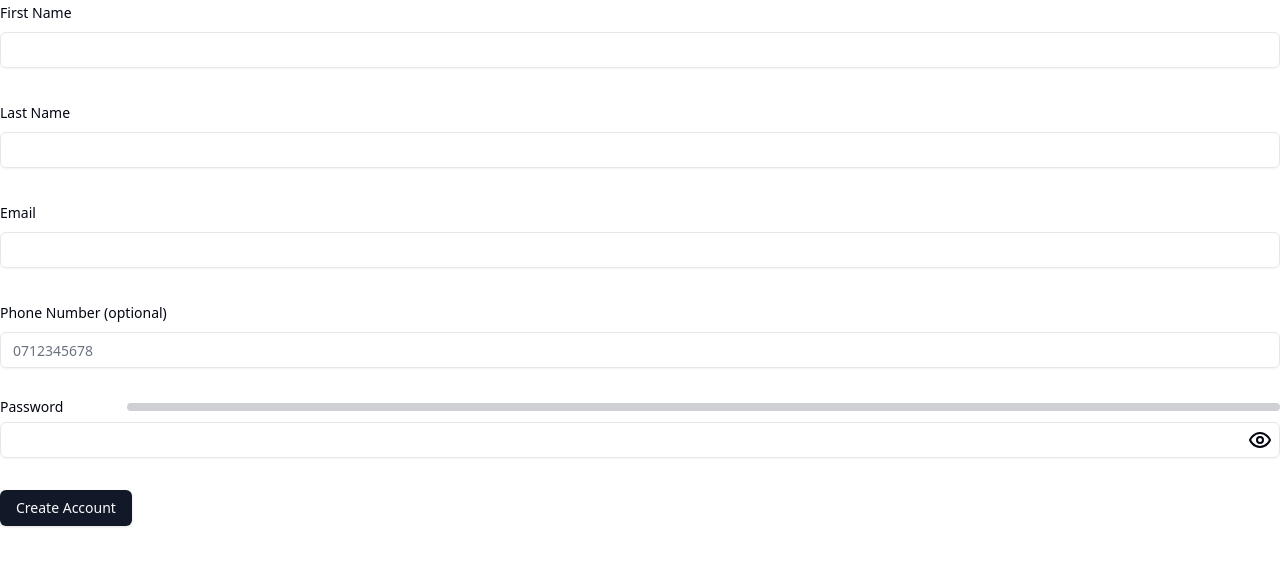
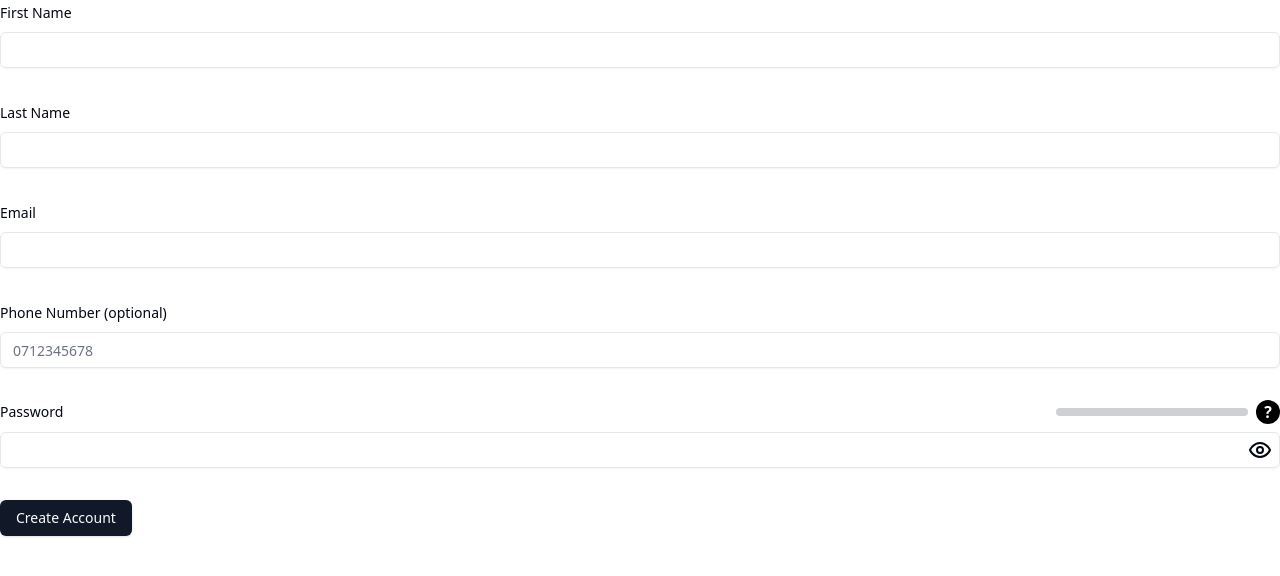
Before and after one commit to thabomoloi/online-store, a React (Vite) app in the folder apps/web/: page / in a window 1280 px wide. Shown: the top 576 px of the page. Built offline with nearby package versions, Linux system fonts and the light colour scheme.

Commit message:
Add tool tips

```diff
--- a/apps/web/src/components/forms/auth/SignUpForm.tsx
+++ b/apps/web/src/components/forms/auth/SignUpForm.tsx
@@ -9,14 +9,21 @@ import {
 } from "@/components/ui/form";
 import { Input } from "@/components/ui/input";
 import { Progress } from "@/components/ui/progress";
+import { TooltipProvider } from "@/components/ui/tooltip";
 import { toast } from "@/components/ui/use-toast";
 import { zodResolver } from "@hookform/resolvers/zod";
+import {
+	Tooltip,
+	TooltipContent,
+	TooltipTrigger,
+} from "@radix-ui/react-tooltip";
 import { Eye, EyeOff } from "lucide-react";
 import { useRef, useState } from "react";
 import { useForm } from "react-hook-form";
 import * as z from "zod";
 
-const signUpFormSchema = z.object({
+const signUpFormSchema = z
+	.object({
 		firstName: z.string({
 			required_error: "Please enter your first name",
 		}),
@@ -35,7 +42,8 @@ const signUpFormSchema = z.object({
 		password: z
 			.string({ required_error: "Please enter a password" })
 			.min(8, "Password must be at least 8 characters"),
-});
+	})
+	.required({ email: true, firstName: true, lastName: true, password: true });
 
 type SignUpFormValues = z.infer<typeof signUpFormSchema>;
 
@@ -71,6 +79,10 @@ export default function SignUpForm() {
 				</pre>
 			),
 		});
+		{
+			JSON.stringify(data, null, 2);
+		}
+		console.log(JSON.stringify(data, null, 2));
 	};
 
 	const checkPassword = (password: string) => {
@@ -168,15 +180,33 @@ export default function SignUpForm() {
 					name="password"
 					render={({ field }) => (
 						<FormItem>
-							<FormLabel>
-								<div className="flex items-center gap-4 sm:gap-8 md:gap-16">
-									<span>Password</span>
+							<div className="flex items-center gap-4 justify-between">
+								<FormLabel>Password</FormLabel>
+								<div className="flex flex-nowrap gap-2 items-center">
 									<Progress
 										value={passwordStrength.value}
 										color={passwordStrength.color}
+										className="w-48"
 									/>
+									<TooltipProvider>
+										<Tooltip>
+											<TooltipTrigger
+												type="button"
+												className="text-white font-bold bg-black rounded-full w-6"
+											>
+												?
+											</TooltipTrigger>
+											<TooltipContent className="w-72 bg-black/75 rounded text-white p-4">
+												It is recommended to use a mix
+												of lowercase and uppercase
+												letters, numbers and special
+												symbols for a stronger password.
+											</TooltipContent>
+										</Tooltip>
+									</TooltipProvider>
 								</div>
-							</FormLabel>
+							</div>
+
 							<FormControl>
 								<div className="flex items-center">
 									<Input
@@ -196,15 +226,30 @@ export default function SignUpForm() {
 											}
 										}}
 									/>
-									<button
+									<TooltipProvider>
+										<Tooltip>
+											<TooltipTrigger
+												type="button"
 												className="px-2 py-1 -ml-10"
-										type="button"
 												onClick={() =>
-											toggleVisibility((prev) => !prev)
+													toggleVisibility(
+														(prev) => !prev
+													)
 												}
 											>
-										{passwordVisible ? <EyeOff /> : <Eye />}
-									</button>
+												{passwordVisible ? (
+													<EyeOff />
+												) : (
+													<Eye />
+												)}
+											</TooltipTrigger>
+											<TooltipContent>
+												{passwordVisible
+													? "Hide password"
+													: "Show password"}
+											</TooltipContent>
+										</Tooltip>
+									</TooltipProvider>
 								</div>
 							</FormControl>
 							<FormMessage />
```
Lines whose indentation alone changed are shown as unchanged.
